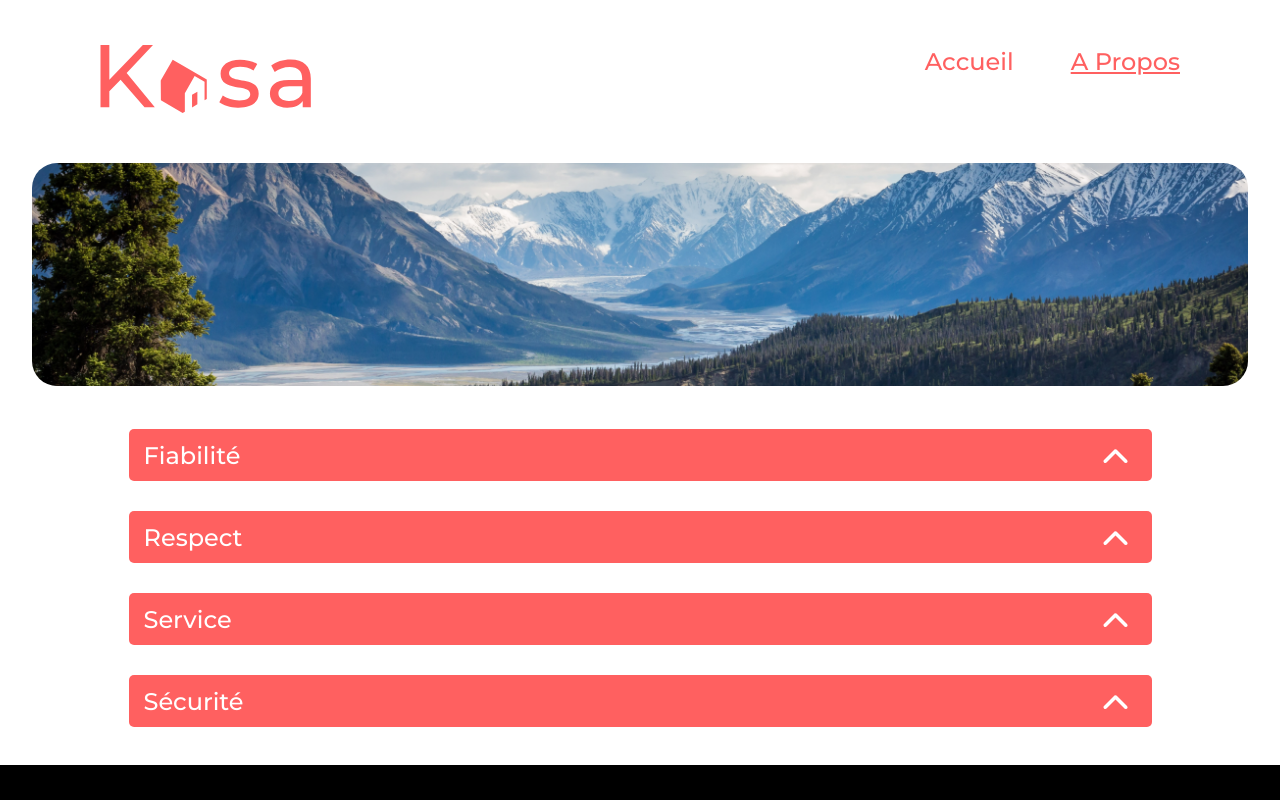
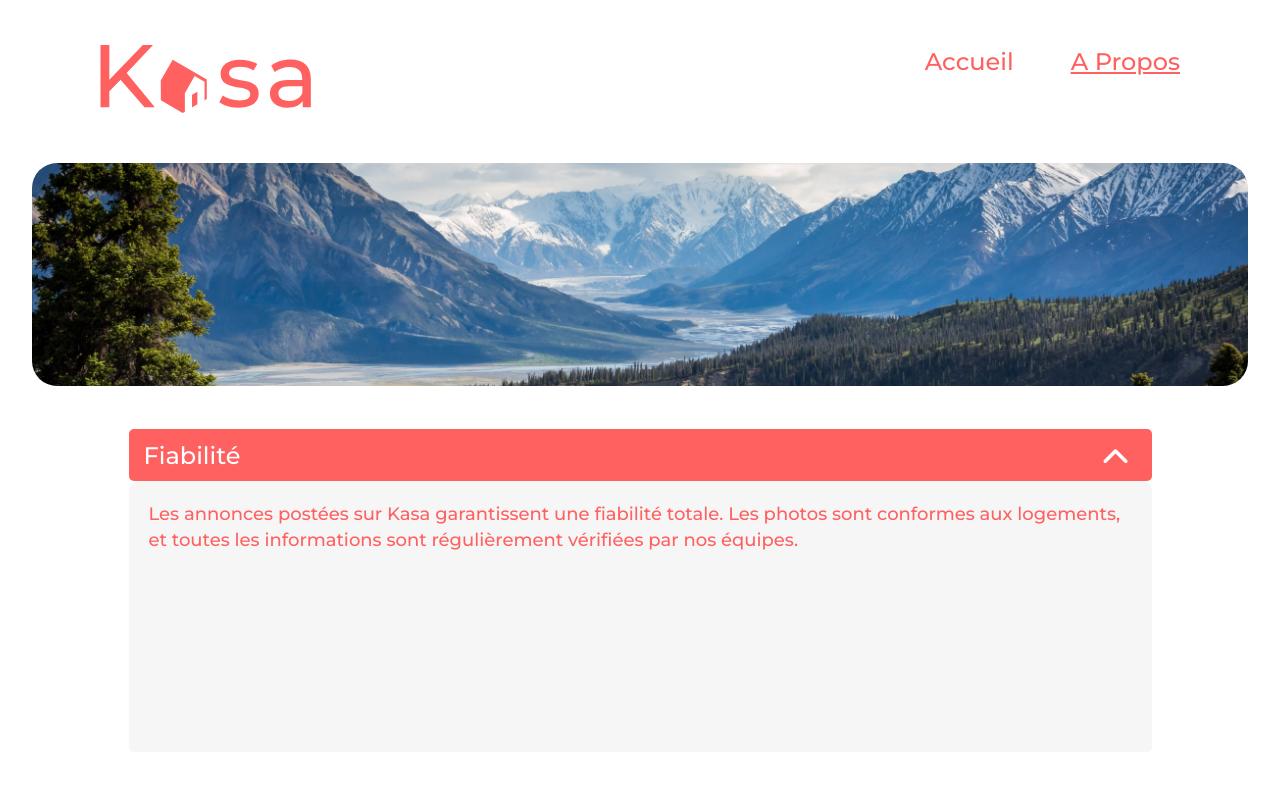
Before and after one commit to MalletCamille/Kasa, a React (Vite) app: page /About in a window 1280 px wide. Both pictures are taken after a click on the button "Fiabilité". Shown: the top 800 px of the page. Built offline with nearby package versions, Linux system fonts and the light colour scheme; a web font is replaced by a local one.

Commit message:
feat : collapse animation wip

```diff
--- a/src/components/Collapse.jsx
+++ b/src/components/Collapse.jsx
@@ -1,14 +1,27 @@
 import '../style/Collapse.scss'
 import arrow from '../assets/arrow.png'
+import React, { Fragment, useState } from 'react';
 
+function Collapse({ collapsename, children }) {
+  const [isCollapsed, setIsCollapsed] = useState(true);
 
+  function handleClickArrow() {
+    setIsCollapsed(!isCollapsed);
+  }
 
-function Collapse({ collapsename }) {
-    return (
-        <button className = "collapse" id="collapse">
-        {collapsename} <img className='collapse__arrow'src={arrow}></img>
-        </button>
-    )
+  return (
+   <Fragment>
+      <button className="collapse__button" onClick={handleClickArrow}>
+        {collapsename} <img className={`collapse__arrow ${isCollapsed ? '--collapsed' : '--expanded'}`} src={arrow} alt="arrow" />
+      </button>
+
+      {isCollapsed ? null : (
+        <div className="collapse__details">
+          {children}
+        </div>
+      )}
+    </Fragment>
+  );
 }
 
-export default Collapse
+export default Collapse;
--- a/src/pages/About/About.jsx
+++ b/src/pages/About/About.jsx
@@ -2,6 +2,7 @@ import Banner from '../../components/Banner.jsx'
 import imgbannerabout from '../../assets/Banner_About.png'
 import Collapse from '../../components/Collapse.jsx'
 import { Fragment } from 'react'
+import '../../style/Collapse.scss'
 
 function About() {
     return (
@@ -10,10 +11,16 @@ function About() {
            <Banner Tagline={false} image={imgbannerabout} />
         </div>
         <div className='collapse__container'>
-          <Collapse collapsename="Fiabilité" />
+          <Collapse collapsename="Fiabilité">
+            <span className='collapse__text'>Les annonces postées sur Kasa garantissent une fiabilité totale. Les photos sont conformes aux logements, et toutes les informations sont régulièrement vérifiées par nos équipes.</span>
+          </Collapse>
+          {/* <div className="collapse__details">Les annonces postées sur Kasa garantissent une fiabilité totale. Les photos sont conformes aux logements, et toutes les informations sont régulièrement vérifiées par nos équipes.</div>
           <Collapse collapsename="Respect" />
+          <div className="collapse__details">La bienveillance fait partie des valeurs fondatrices de Kasa. Tout comportement discriminatoire ou de perturbation du voisinage entraînera une exclusion de notre plateforme.</div>
           <Collapse collapsename="Service" />
+          <div className="collapse__details">La bienveillance fait partie des valeurs fondatrices de Kasa. Tout comportement discriminatoire ou de perturbation du voisinage entraînera une exclusion de notre plateforme.</div>
           <Collapse collapsename="Sécurité" />
+          <div className="collapse__details">La sécurité est la priorité de Kasa. Aussi bien pour nos hôtes que pour les voyageurs, chaque logement correspond aux critères de sécurité établis par nos services. En laissant une note aussi bien à l'hôte qu'au locataire, cela permet à nos équipes de vérifier que les standards sont bien respectés. Nous organisons également des ateliers sur la sécurité domestique pour nos hôtes</div> */}
         </div>
      </Fragment>
   )
--- a/src/style/Collapse.scss
+++ b/src/style/Collapse.scss
@@ -1,4 +1,5 @@
 .collapse {
+    &__button {
     background-color: #FF6060;
     color: white;
     padding: 10px 20px 10px 15px;
@@ -13,14 +14,76 @@
     text-align: left;
     display: flex;
     align-items: center;
+    }
     &__container {
         display: flex;
         flex-direction: column;
         align-items: center;
-        gap: 30px;
-        margin: 38px;
     }
     &__arrow {
         margin-left: auto;
+        cursor : pointer;
+    }
+    &__details {
+        background-color: #F6F6F6;
+        border-radius: 10px 10px 5px 5px;
+        width: 1023px;
+        color: #FF6060;
+        font-family: 'Montserrat', sans-serif;
+        font-weight: 400;
+        font-size: 18px;
+        line-height: 26px;
+        padding : 20px;
+        box-sizing: border-box;
+        margin-bottom: 30px;
+        animation : expandeddetails 3s forwards;
+    }
+    &__text {
+        opacity: 0;
+        animation : animtext 1s forwards;
+        animation-delay: 0.5s;
+    }
+
+    .--collapsed {
+        animation : arrowrotatecollapsed 1s forwards;
+    }
+
+    .--expanded {
+        animation : arrowrotateexpanded 1s forwards;
+    }
+
+    @keyframes arrowrotateexpanded {
+        0% {
+            transform : rotate(0deg);
+        }
+        100% {
+            transform : rotate(180deg);
+        }
+    }
+    @keyframes arrowrotatecollapsed {
+        0% {
+            transform : rotate(180deg);
+        }
+        100% {
+            transform : rotate(0deg);
+        }
+    }
+    @keyframes expandeddetails {
+        0% {
+            height: 0px;
+            padding: 0 20px;
+        }
+        100% {
+            height: 272px;
+            padding: 20px;
+        }
+    }
+    @keyframes animtext {
+        0% {
+            opacity: 0;
+        }
+        100% {
+            opacity: 1;
+        }
     }
 }
--- a/src/style/Footer.scss
+++ b/src/style/Footer.scss
@@ -1,4 +1,5 @@
 .footer {
+    margin-top: 38px;
     display: flex;
     flex-direction: column;
     justify-content: center;
--- a/src/style/main.scss
+++ b/src/style/main.scss
@@ -18,3 +18,7 @@
     padding-top: 56px;
     padding-bottom: 43px;
 }
+
+.display__none {
+    display: none;
+}
```
